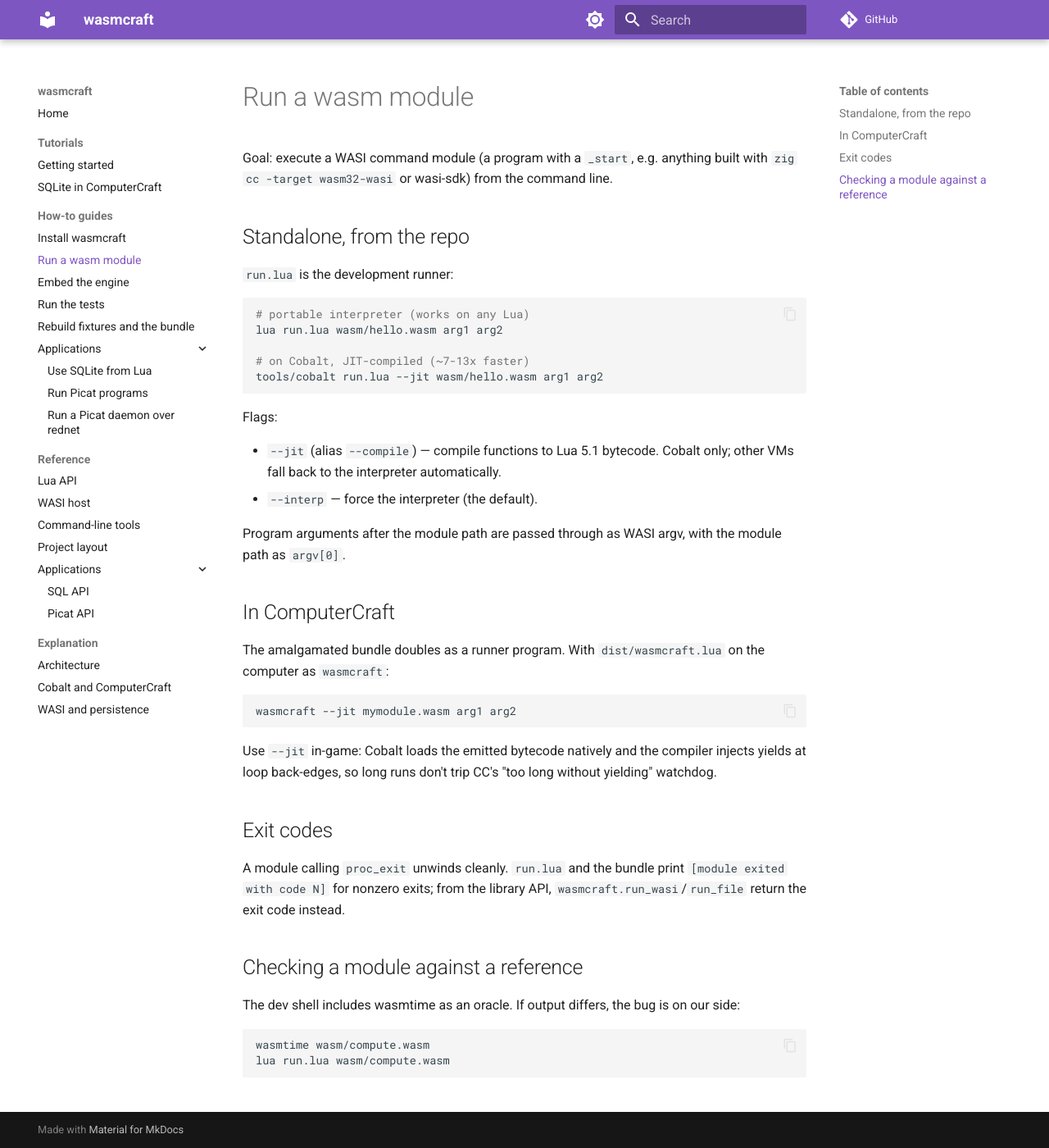
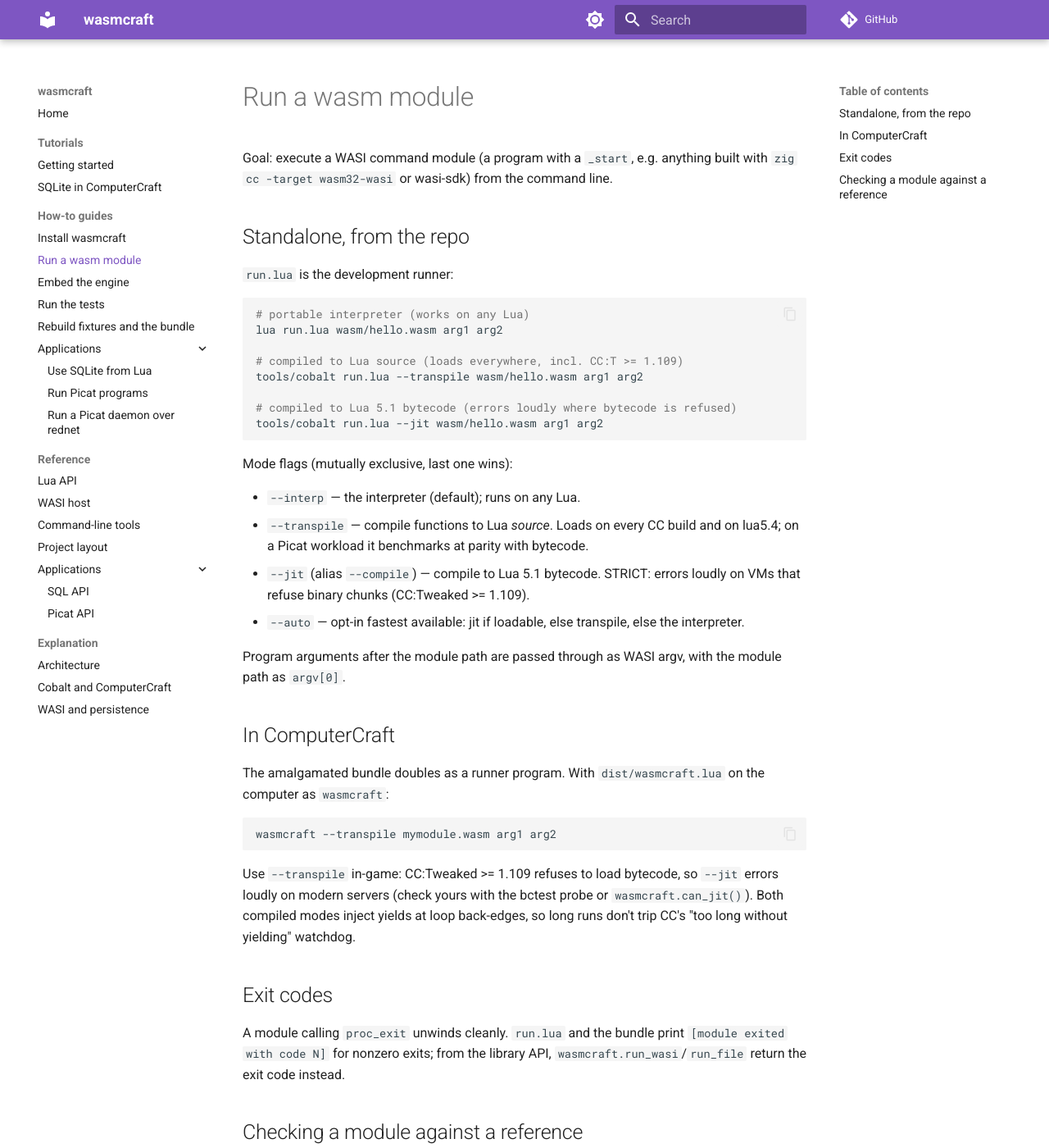
Before and after one commit to r33drichards/wasmcraft, an MkDocs documentation site: the page built from docs/how-to/run-a-wasm-module.md, in a window 1280 px wide and 1400 px high. Shown: the whole window at 82% size. Built offline with MkDocs 1.6.1 and Material for MkDocs 9.7.7, drawn with Linux system fonts in a browser that asks for light colours; comment, search, counter and statistics services are not loaded.

Commit message:
docs: explicit engine modes everywhere (transpile, strict jit, opt-in auto)
run-a-wasm-module/embed-the-engine/getting-started/README lose the 'jit silently
falls back' claim (it errors loudly now); full mode taxonomy documented;
run-a-picat-daemon shows picatd --mode transpile --install as the standard
in-game setup with the loud-failure explanation.

````diff
--- a/docs/how-to/run-a-wasm-module.md
+++ b/docs/how-to/run-a-wasm-module.md
@@ -11,15 +11,22 @@ built with `zig cc -target wasm32-wasi` or wasi-sdk) from the command line.
 # portable interpreter (works on any Lua)
 lua run.lua wasm/hello.wasm arg1 arg2
 
-# on Cobalt, JIT-compiled (~7-13x faster)
+# compiled to Lua source (loads everywhere, incl. CC:T >= 1.109)
+tools/cobalt run.lua --transpile wasm/hello.wasm arg1 arg2
+
+# compiled to Lua 5.1 bytecode (errors loudly where bytecode is refused)
 tools/cobalt run.lua --jit wasm/hello.wasm arg1 arg2
 ```
 
-Flags:
+Mode flags (mutually exclusive, last one wins):
 
-- `--jit` (alias `--compile`) — compile functions to Lua 5.1 bytecode.
-  Cobalt only; other VMs fall back to the interpreter automatically.
-- `--interp` — force the interpreter (the default).
+- `--interp` — the interpreter (default); runs on any Lua.
+- `--transpile` — compile functions to Lua *source*. Loads on every CC build
+  and on lua5.4; on a Picat workload it benchmarks at parity with bytecode.
+- `--jit` (alias `--compile`) — compile to Lua 5.1 bytecode. STRICT: errors
+  loudly on VMs that refuse binary chunks (CC:Tweaked >= 1.109).
+- `--auto` — opt-in fastest available: jit if loadable, else transpile, else
+  the interpreter.
 
 Program arguments after the module path are passed through as WASI argv,
 with the module path as `argv[0]`.
@@ -30,12 +37,13 @@ The amalgamated bundle doubles as a runner program. With `dist/wasmcraft.lua`
 on the computer as `wasmcraft`:
 
 ```
-wasmcraft --jit mymodule.wasm arg1 arg2
+wasmcraft --transpile mymodule.wasm arg1 arg2
 ```
 
-Use `--jit` in-game: Cobalt loads the emitted bytecode natively and the
-compiler injects yields at loop back-edges, so long runs don't trip CC's
-"too long without yielding" watchdog.
+Use `--transpile` in-game: CC:Tweaked >= 1.109 refuses to load bytecode, so
+`--jit` errors loudly on modern servers (check yours with the bctest probe or
+`wasmcraft.can_jit()`). Both compiled modes inject yields at loop back-edges,
+so long runs don't trip CC's "too long without yielding" watchdog.
 
 ## Exit codes
 
````
Also changed, not shown: README.md (+4 -1 lines), docs/how-to/embed-the-engine.md (+6 -2 lines), docs/how-to/run-a-picat-daemon.md (+7 -1 lines), docs/tutorials/getting-started.md (+6 -4 lines).
